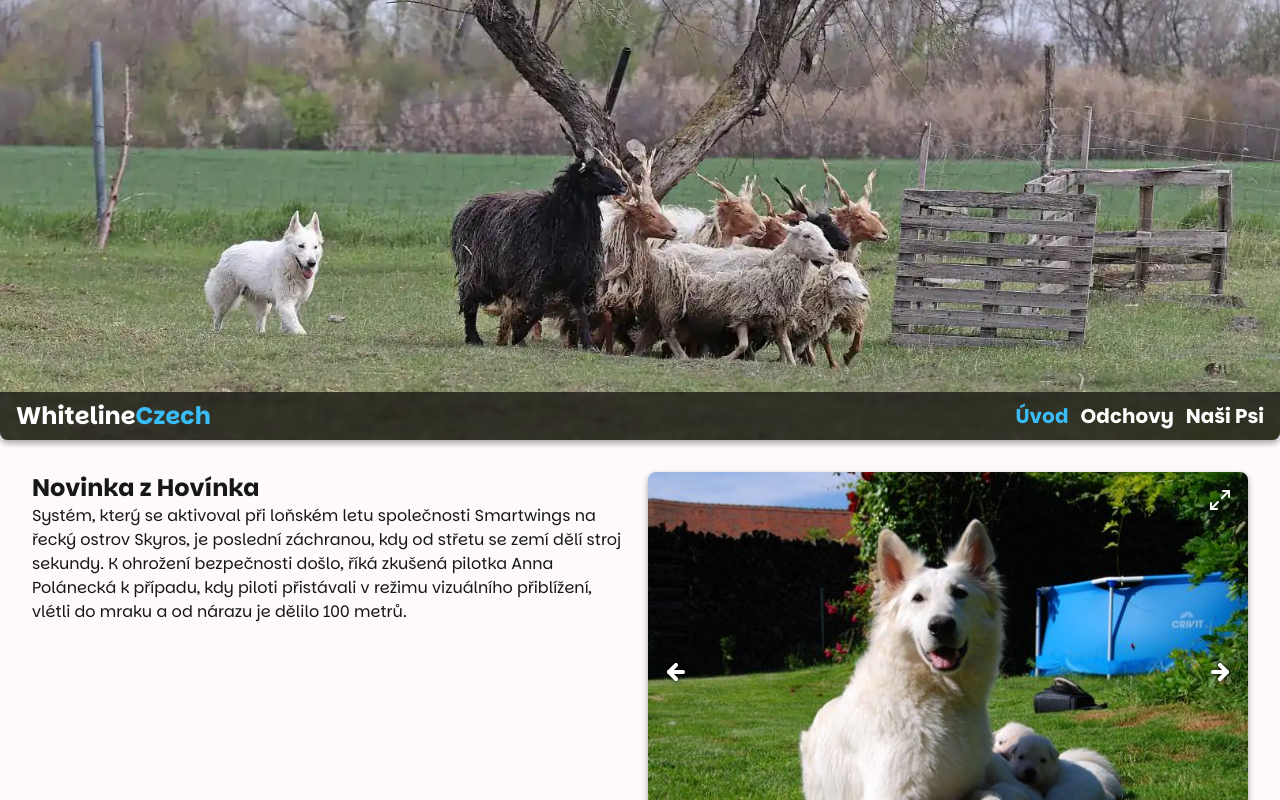
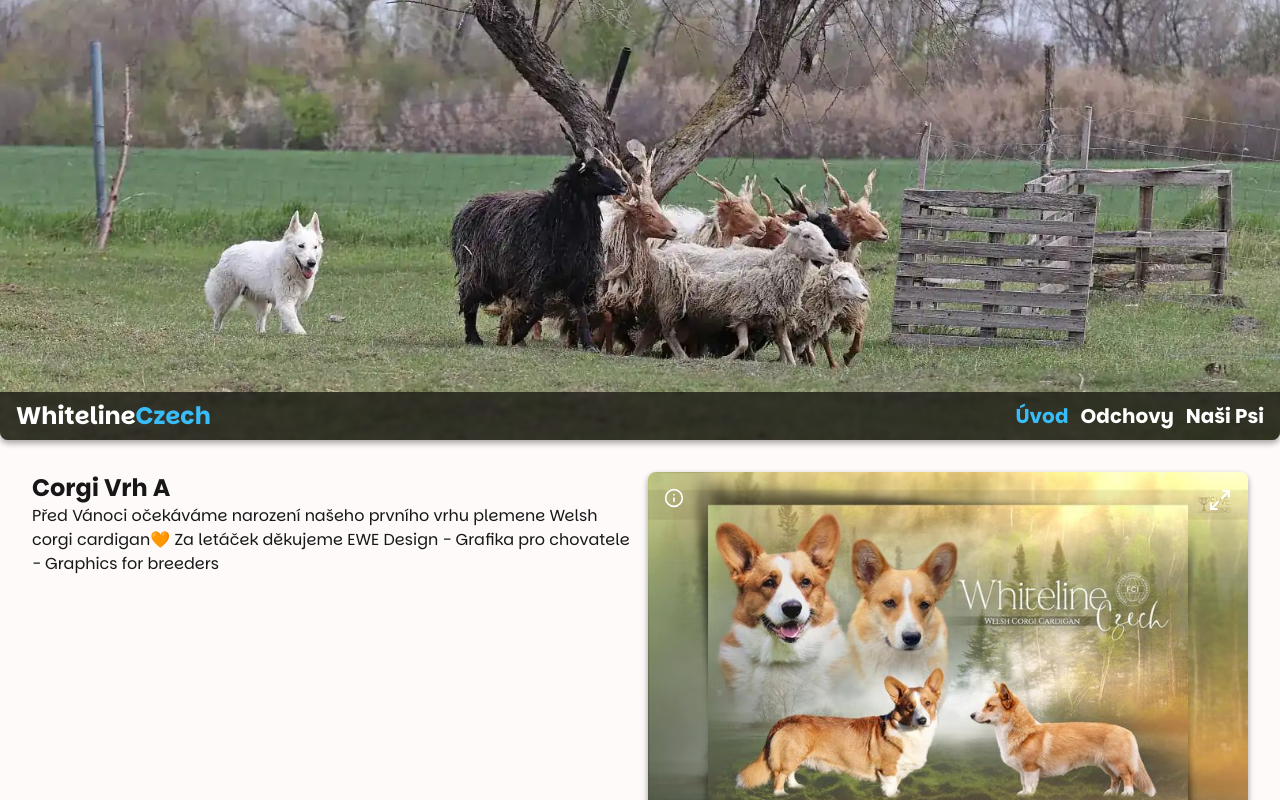
Before and after one commit to KaiUweCZE/white-line, a Next.js app: page / in a window 1280 px wide. Shown: the top 800 px of the page. Built offline with nearby package versions, Linux system fonts and the light colour scheme.

Commit message:
feat. enhance gallery UX and content display

```diff
--- a/src/ui/articles/data/dataArticles.ts
+++ b/src/ui/articles/data/dataArticles.ts
@@ -15,17 +15,23 @@ import cerven20a from "@/assets/images/news/20cerven/a.webp";
 import cerven20b from "@/assets/images/news/20cerven/b.webp";
 import cerven20c from "@/assets/images/news/20cerven/c.webp";
 import cerven20d from "@/assets/images/news/20cerven/d.webp";
+
+import tilda2811a from "../images/tilda-28-11-2024(1).jpeg"
+
 import { Article } from "../types";
 
 const galleryDefault = { width: 600, height: 350, expander: false };
 
 export const newsData: Article[] = [
   {
-    headline: "Novinka z Hovínka",
-    text: "Systém, který se aktivoval při loňském letu společnosti Smartwings na řecký ostrov Skyros, je poslední záchranou, kdy od střetu se zemí dělí stroj sekundy. K ohrožení bezpečnosti došlo, říká zkušená pilotka Anna Polánecká k případu, kdy piloti přistávali v režimu vizuálního přiblížení, vlétli do mraku a od nárazu je dělilo 100 metrů.",
+    headline: "Corgi Vrh A",
+    text: `Před Vánoci očekáváme narození našeho prvního vrhu plemene Welsh corgi cardigan🧡
+Za letáček děkujeme EWE Design - Grafika pro chovatele - Graphics for breeders`,
     time: "10.říjen 2024",
     year: 2024,
-    images: [img1, img2, img3, img4],
+    images: [tilda2811a],
+    labels: ["Frída a štěňata", "modrý kluk", "zelený kluk", "červený kluk"],
+    galleryOptions: { width: 600, height: 450, expander: false },
     tags: { name: "štěňata", type: "puppies" },
   },
   {
@@ -52,7 +58,7 @@ export const newsData: Article[] = [
       img13cervenf,
       img13cerveng,
     ],
-    labels: ["cot?", "cot?", "cot?", "cot?", "cot?", "cot?", "cot?"],
+    labels: ["Frída s dětmi", "červený pejsek", "fenka", "fenka", "leták", "frída s dětmi", "frída s dětmi"],
     galleryOptions: galleryDefault,
     tags: { name: "závody", type: "races" },
   },
@@ -63,6 +69,7 @@ export const newsData: Article[] = [
     time: "7.červenec 2024",
     year: 2024,
     images: [],
+    labels: [],
     galleryOptions: galleryDefault,
     tags: { name: "výstava", type: "exhibition" },
   },
@@ -75,7 +82,7 @@ Všichni jsou v pořádku a štěňátka jsou už zamluvena`,
     time: "22.června 2023",
     year: 2023,
     images: [cerven20a, cerven20b, cerven20c, cerven20d],
-    labels: ["fenka", "ž", "č", "r"],
+    labels: ["fenka", "žlut pejsek", "červený pejsek", "modrý pejsek"],
     galleryOptions: { width: 300, height: 525, expander: false },
     tags: { name: "štěňata", type: "puppies" },
   },
--- a/src/ui/articles/primary-article.tsx
+++ b/src/ui/articles/primary-article.tsx
@@ -15,10 +15,11 @@ const PrimaryArticle = () => {
       </article>
       <Gallery
         images={currentArticle.images}
-        alts={["1", "2", "3", "4"]}
+        alts={currentArticle?.labels ?? [""]}
         fullscreen={true}
         width={currentArticle?.galleryOptions?.width ?? 600}
         height={currentArticle?.galleryOptions?.height ?? 400}
+
       />
     </main>
   );
--- a/src/ui/gallery/gallery-content.tsx
+++ b/src/ui/gallery/gallery-content.tsx
@@ -1,5 +1,6 @@
-import { ArrowLeft, ArrowRight, Maximize2, X } from "lucide-react";
+import { ArrowLeft, ArrowRight, Info, Maximize2, X } from "lucide-react";
 import Image, { StaticImageData } from "next/image";
+import { useState } from "react";
 
 interface GalleryContentProps {
   images: StaticImageData[];
@@ -30,6 +31,7 @@ const GalleryContent = ({
   onDotClick,
   onFullscreenToggle,
 }: GalleryContentProps) => {
+  const [activeInfo, setActiveInfo] = useState(false);
   return (
     <div
       className={`grid relative ${
@@ -74,7 +76,7 @@ const GalleryContent = ({
       </div>
 
       {/* Ovládací prvky */}
-      <ArrowLeft
+     {images.length > 1 && <> <ArrowLeft
         className="absolute arrow-icon h-6 w-6 left-4 cursor-pointer place-self-center hover:scale-110 transition-transform"
         color="white"
         strokeWidth={4}
@@ -87,8 +89,8 @@ const GalleryContent = ({
         strokeWidth={4}
         onClick={onNext}
         aria-disabled={isTransitioning}
-      />
-
+      /></>
+}
       {/* Fullscreen toggle */}
       {fullscreen && (
         <>
@@ -119,6 +121,11 @@ const GalleryContent = ({
           />
         ))}
       </div>
+      <div className="absolute top-4 left-4 text-white">
+        <Info className="w-5 h-5" onMouseEnter={() => setActiveInfo(true)} onMouseLeave={() => setActiveInfo(false)} />
+      {activeInfo && <span>{alts[activeIndex]}</span>}
+      </div>
+
     </div>
   );
 };
--- a/src/ui/gallery/gallery.tsx
+++ b/src/ui/gallery/gallery.tsx
@@ -21,6 +21,10 @@ const Gallery = ({
   const [activeIndex, setActiveIndex] = useState(0);
   const [isTransitioning, setIsTransitioning] = useState(false);
   const [isFullscreen, setIsFullscreen] = useState(false);
+
+  useEffect(() => {
+    setActiveIndex(0);
+  }, [images]);
 
   const nextSlide = useCallback(() => {
     if (isTransitioning) return;
```
Also changed, not shown: src/ui/articles/images/tilda-28-11-2024(1).jpeg (added).
